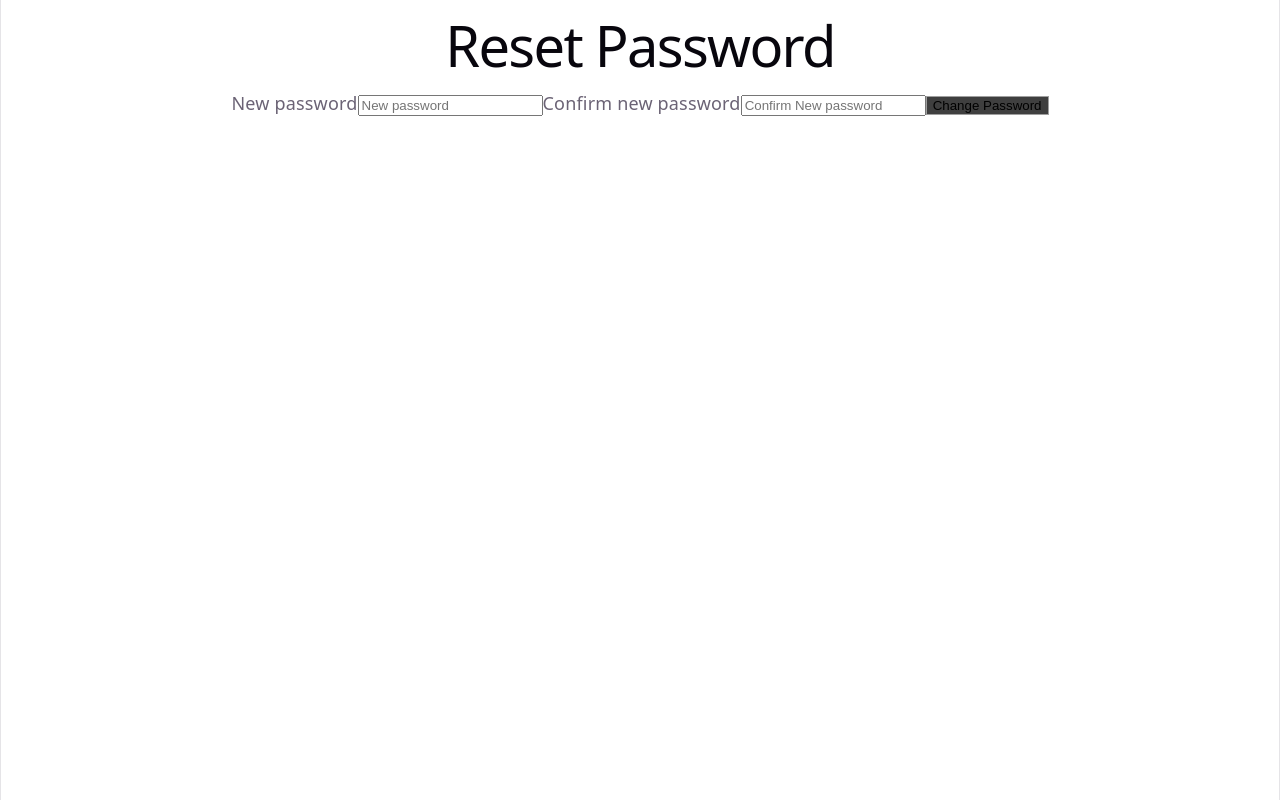
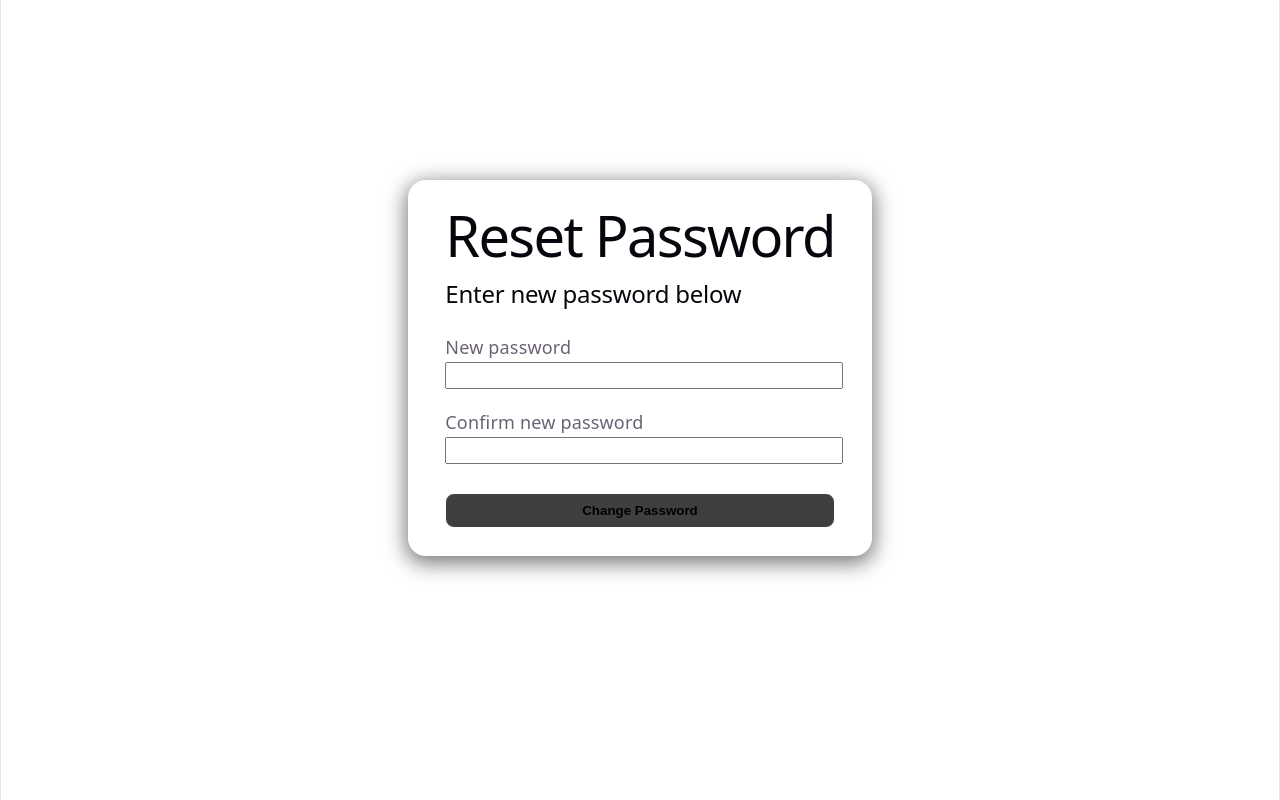
Before and after one commit to walkersmith2/PocketFlow, a React (Vite) app: page /reset-password-redirect in a window 1280 px wide. Built offline with nearby package versions, Linux system fonts and the light colour scheme; no server answers.

Commit message:
added cloudflare turnstile to sign up, login, and reset password forms

```diff
--- a/package.json
+++ b/package.json
@@ -12,6 +12,7 @@
   "dependencies": {
     "@emotion/react": "^11.14.0",
     "@emotion/styled": "^11.14.1",
+    "@marsidev/react-turnstile": "^1.6.1",
     "@mui/material": "^9.3.1",
     "@supabase/supabase-js": "^2.110.6",
     "chart.js": "^4.5.1",
--- a/src/App.css
+++ b/src/App.css
@@ -230,7 +230,7 @@ button:hover {
   /* overflow-x: hidden; */
 }
 
-.login-form, .signup-form, .reset-password-form {
+.login-form, .signup-form, .reset-password-form, .reset-password-redirect-form {
   border: 1px solid rgba(255,255,255,0.3);
   border-radius: 1rem;
   display: flex;
@@ -390,5 +390,9 @@ button:hover {
   .btnDiv .deleteBtn:disabled {
       background-color: rgba(204, 29, 29, 0.1);
   }
+}
+
+.empty-expenses-msg {
+  padding: 10rem 1rem;
 
 }
--- a/src/pages/HomePage.jsx
+++ b/src/pages/HomePage.jsx
@@ -171,15 +171,12 @@ function HomePage() {
       <header>
         <div className="logo-div">
           <h1>Pocket<span>Flow</span>.</h1>
-          <h2>Effortless expense tracking, intelligent insights.</h2>
+          <h2>Expense tracking, simplified.</h2>
           <hr></hr>
         </div>
         <ul id="header-buttons-ul">
           <li>
-            <button className="account-btn header-btn">
-              <span><PersonIcon /></span>
-              <span>Account</span>
-            </button>
+            <p>Logged in as {session.user.email || 'guest'}</p>
           </li>
           <li>
             <button className="logout-btn header-btn" onClick={handleLogout}>Log Out</button>
@@ -198,7 +195,7 @@ function HomePage() {
                   <ExpenseCard expense={expense} addExpense={addExpense} deleteExpense={deleteExpense} categories={categories} addCategory={addCategory}/>
                   </li>
               )) :
-              <li>No expenses to show. Click the <strong>New Expense</strong> button to add an expense or change the filters under the chart.</li>
+              <li><div className="empty-expenses-msg">No expenses to show. Click the <strong>New Expense</strong> button to add an expense or change the filters under the chart.</div></li>
             }
           </ul>
           <p>Showing {visibleExpenses.length} expense{visibleExpenses.length == 1  ? '' : 's'}.</p>
--- a/src/pages/LoginPage.jsx
+++ b/src/pages/LoginPage.jsx
@@ -1,16 +1,19 @@
-
 import { useState } from 'react';
 import { Link, useNavigate } from 'react-router-dom';
 import { supabase } from '../supabaseClient'
+import { Turnstile } from '@marsidev/react-turnstile'
 
 function LoginPage() {
   const [email, setEmail] = useState('');
   const [password, setPassword] = useState('');
   const [error, setError] = useState('');
+  const [captchaToken, setCaptchaToken] = useState();
   const navigate = useNavigate();
 
   async function handleClick() {
-    const { data, error } = await supabase.auth.signInAnonymously();
+    const { data, error } = await supabase.auth.signInAnonymously(
+      {options: { captchaToken },
+    });
 
     if(error) {
       setError(error.message);
@@ -26,6 +29,7 @@ function LoginPage() {
     const { error } = await supabase.auth.signInWithPassword({
       email: email,
       password: password,
+      options: { captchaToken },
     })
 
     if(error) {
@@ -45,15 +49,23 @@ function LoginPage() {
         </div>
         <label>
           Email
-          <input name="email" type="email" placeholder="Email" value={email} onChange={e => setEmail(e.target.value)}></input>
+          <input name="email" type="email" value={email} onChange={e => setEmail(e.target.value)}></input>
         </label>
+
         <label>
           Password
-          <input name="password" type="password" placeholder="Password" value={password} onChange={e => setPassword(e.target.value)}></input>
+          <input name="password" type="password" value={password} onChange={e => setPassword(e.target.value)}></input>
         </label>
         {error && <p className="error-message">{error}</p>}
         <button className="login-btn" type="submit">Log In</button>
-        <button className="try-anonymous-btn" onClick={handleClick}>Try it out</button>
+        <p>- or -</p>
+        <button className="try-anonymous-btn" onClick={handleClick}>Try without account</button>
+        <Turnstile
+          siteKey="0x4AAAAAAEjEg1WHD-FahuWt"
+          onSuccess={(token) => {
+              setCaptchaToken(token)
+          }}
+        />
       </form>
       <p>
         <Link to="/reset-password">Reset Password</Link>
--- a/src/pages/ResetPasswordPage.jsx
+++ b/src/pages/ResetPasswordPage.jsx
@@ -1,11 +1,13 @@
 import { useState } from 'react';
 import { Link } from 'react-router-dom';
 import { supabase } from '../supabaseClient';
+import { Turnstile } from '@marsidev/react-turnstile'
 
 function ResetPasswordPage() {
     const [email, setEmail] = useState('');
     const [message, setMessage] = useState('');
     const [error, setError] = useState('');
+    const [captchaToken, setCaptchaToken] = useState();
 
     async function handleReset(e) {
         e.preventDefault();
@@ -14,6 +16,7 @@ function ResetPasswordPage() {
 
         const { error } = await supabase.auth.resetPasswordForEmail( email, {
             redirectTo: `${window.location.origin}/reset-password-redirect`,
+            options: { captchaToken },
         });
 
         if (error) {
@@ -39,6 +42,12 @@ function ResetPasswordPage() {
                 <button className="reset-password-btn" type="submit">Send Reset Link</button>
                 {error && <p>{error}</p>}
                 {message && <p>{message}</p>}
+                <Turnstile
+                    siteKey="0x4AAAAAAEjEg1WHD-FahuWt"
+                    onSuccess={(token) => {
+                        setCaptchaToken(token)
+                    }}
+                />
             </form>
             <p>
                 <Link to="/login">Log In</Link>
--- a/src/pages/ResetPasswordPageRedirect.jsx
+++ b/src/pages/ResetPasswordPageRedirect.jsx
@@ -32,18 +32,21 @@ function ResetPasswordPageRedirect() {
     <>
       {!passwordChanged && (
       <>
-        <h1>Reset Password</h1>
         <form className="reset-password-redirect-form" onSubmit={handleSubmit}>
+           <div className="reset-password-form-header">
+                    <h1>Reset Password</h1>
+                    <h2>Enter new password below</h2>
+                </div>
           <label>
             New password
-            <input type="password" placeholder="New password" value={password} onChange={e => setPassword(e.target.value)}/>
+            <input type="password" value={password} onChange={e => setPassword(e.target.value)}/>
           </label>
           <label>
             Confirm new password
-            <input type="password" placeholder="Confirm New password"  value={confirmPassword} onChange={e => setConfirmPassword(e.target.value)}/>
+            <input type="password" value={confirmPassword} onChange={e => setConfirmPassword(e.target.value)}/>
           </label>
-          {error && <p>{error}</p>}
-          <button type="submit">Change Password</button>
+          {error && <p className="error-message">{error}</p>}
+          <button  className="reset-password-btn" type="submit">Change Password</button>
         </form>
       </>
       )}
--- a/src/pages/SignUpPage.jsx
+++ b/src/pages/SignUpPage.jsx
@@ -1,32 +1,15 @@
 import { useState } from 'react';
 import { Link, useNavigate } from 'react-router-dom';
 import { supabase } from '../supabaseClient'
-
+import { Turnstile } from '@marsidev/react-turnstile'
 
 function SignUpPage() {
     const [email, setEmail] = useState('');
     const [password, setPassword] = useState('');
     const [confirmPassword, setConfirmPassword] = useState('');
     const [error, setError] = useState('');
+    const [captchaToken, setCaptchaToken] = useState();
     const navigate = useNavigate();
-
-    // async function signUpNewUser(email,password) {
-    //     const { data, error } = await supabase.auth.signUp({
-    //         email: email,
-    //         password: password,
-    //     })
-
-    //     if(error) {
-    //         console.error(error);
-    //         return;
-    //     }
-
-    //     console.log(data);
-    // }
-
-    // function handleSubmit(formData) {
-    //     signUpNewUser(formData.get("email"), formData.get("password"));
-    // }
 
     async function handleSignUp(e) {
         e.preventDefault();
@@ -40,6 +23,7 @@ function SignUpPage() {
         const { data, error } = await supabase.auth.signUp({
             email: email,
             password: password,
+            options: { captchaToken },
         })
 
         if(error) {
@@ -73,6 +57,12 @@ function SignUpPage() {
                 </label>
                 {error && <p>{error}</p>}
                 <button className="signup-btn" type="submit">Sign Up</button>
+                <Turnstile
+                    siteKey="0x4AAAAAAEjEg1WHD-FahuWt"
+                    onSuccess={(token) => {
+                        setCaptchaToken(token)
+                    }}
+                />
             </form>
             <p>
                 <Link to="/login">Log into existing account</Link>
```
Also changed, not shown: 2 other files (tests, documents, lock files or other folders).
